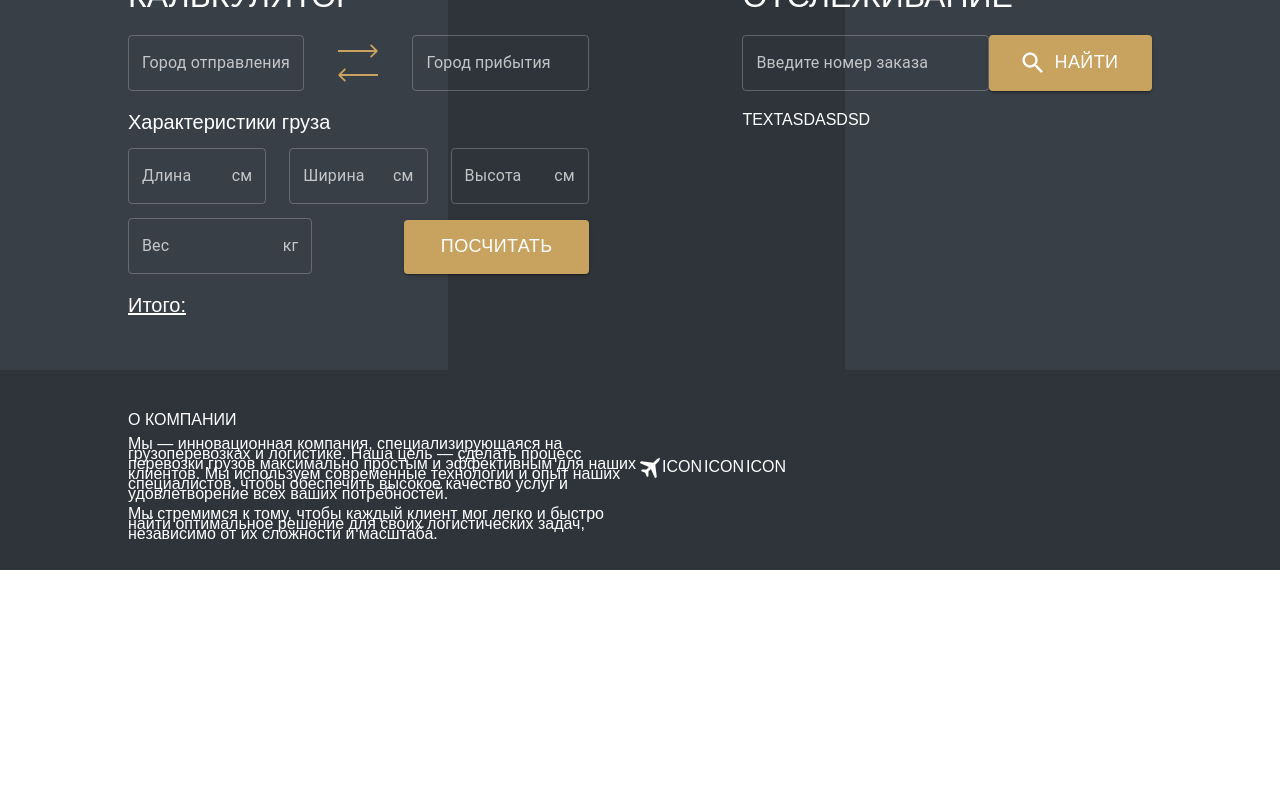
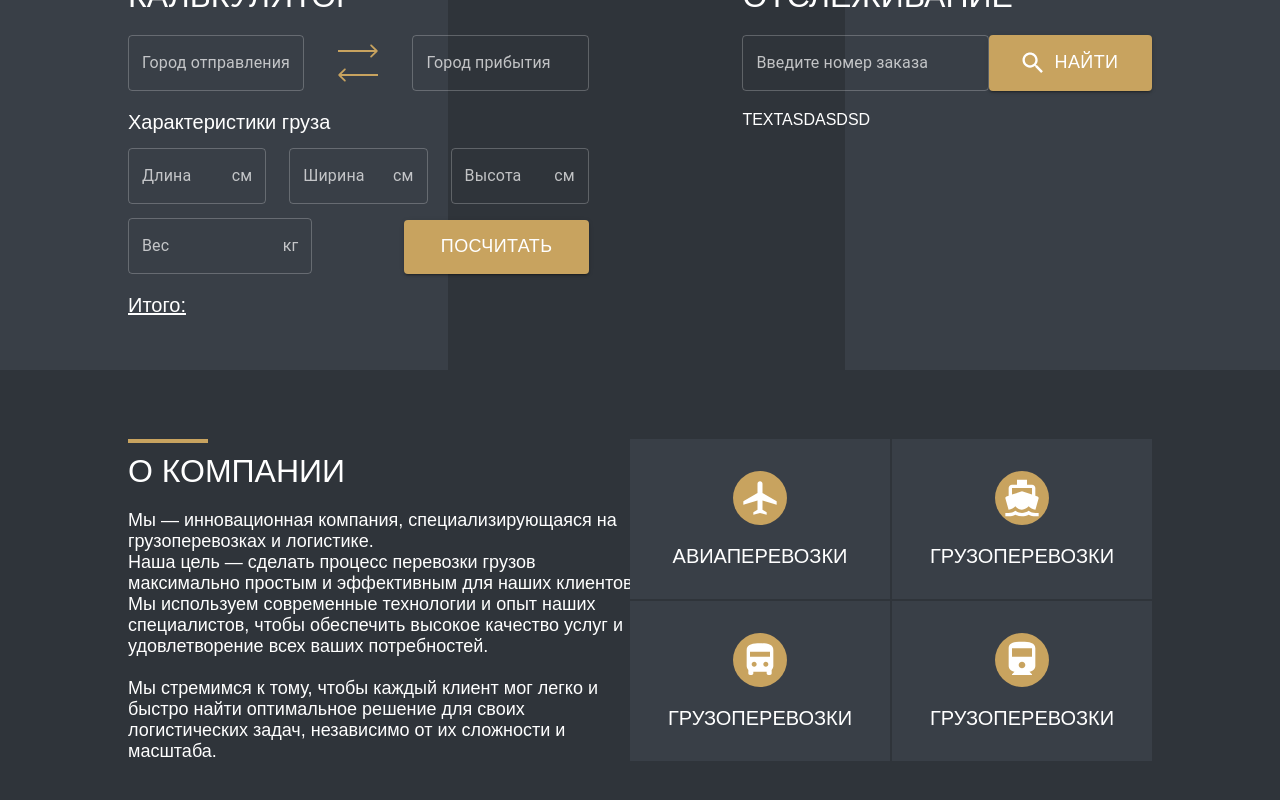
Before and after one commit to YourVieVV/transferCargoFront, a React (Vite) app: page / in a window 1280 px wide. Shown: the part 710-1510 px from the top of the page. Before the commit the page ends 1280 px from the top, so only its background shows below. Built offline with nearby package versions, Linux system fonts and the light colour scheme.

Commit message:
блок about

```diff
--- a/src/components/main/Main.tsx
+++ b/src/components/main/Main.tsx
@@ -3,6 +3,10 @@ import * as styles from './styleMain.module.scss';
 import { Airplane } from '@/assets/airplane';
 import { CargoImgBlock } from '@/components/main/cargoImgBlock';
 import { CalcAndTrackBlock } from '@/components/main/calcAndTrackBlock';
+import DirectionsBusFilledIcon from '@mui/icons-material/DirectionsBusFilled';
+import DirectionsBoatFilledIcon from '@mui/icons-material/DirectionsBoatFilled';
+import DirectionsRailwayIcon from '@mui/icons-material/DirectionsRailway';
+import AirplanemodeActiveIcon from '@mui/icons-material/AirplanemodeActive';
 
 export const Main = () => {
   return (
@@ -11,40 +15,23 @@ export const Main = () => {
 
       <CalcAndTrackBlock />
 
-      <div
-        style={{
-          height: '200px',
-          backgroundColor: '#2f343a',
-          display: 'flex',
-          justifyContent: 'center',
-        }}
-      >
-        <div
-          style={{
-            width: '80%',
-            display: 'flex',
-            alignItems: 'center',
-            flexWrap: 'wrap',
-          }}
-        >
-          <div
-            style={{
-              width: '50%',
-              display: 'flex',
-              gap: '10px',
-              flexWrap: 'wrap',
-              flexDirection: 'column',
-            }}
-          >
-            <div className={styles.featureMoreDetails} />
-            <span className={styles.bigTextMoreDetails}>О КОМПАНИИ</span>
+      <div className={styles.aboutCompanyContainer}>
+        <div className={styles.aboutCompanyBlock}>
+          <div className={styles.leftSideAboutCompany}>
+            <div className={styles.titleBlockContainer}>
+              <div className={styles.feature} />
+              <span className={styles.bigTextHCalc}>О КОМПАНИИ</span>
+            </div>
             <span className={styles.smallTextMoreDetails}>
               Мы — инновационная компания, специализирующаяся на грузоперевозках
-              и логистике. Наша цель — сделать процесс перевозки грузов
-              максимально простым и эффективным для наших клиентов. Мы
-              используем современные технологии и опыт наших специалистов, чтобы
-              обеспечить высокое качество услуг и удовлетворение всех ваших
-              потребностей.
+              и логистике.
+              <br />
+              Наша цель — сделать процесс перевозки грузов максимально простым и
+              эффективным для наших клиентов.
+              <br />
+              Мы используем современные технологии и опыт наших специалистов,
+              чтобы обеспечить высокое качество услуг и удовлетворение всех
+              ваших потребностей.
               <br />
               <br />
               Мы стремимся к тому, чтобы каждый клиент мог легко и быстро найти
@@ -52,20 +39,66 @@ export const Main = () => {
               их сложности и масштаба.
             </span>
           </div>
-          <div
-            style={{
-              width: '50%',
-              display: 'flex',
-              flexWrap: 'wrap',
-              gap: '2px',
-            }}
-          >
-            <div>
-              <Airplane />
+          <div className={styles.rightSideAboutCompany}>
+            <div className={styles.iconBlockContainer}>
+              <div className={styles.squareBlock}>
+                <div className={styles.iconContainerAbout}>
+                  <div className={styles.iconBlockAbout}>
+                    <AirplanemodeActiveIcon
+                      sx={{ width: '40px', height: '40px' }}
+                    />
+                  </div>
+                  <div>
+                    <span className={styles.defaultText}>АВИАПЕРЕВОЗКИ</span>
+                  </div>
+                </div>
+              </div>
+              <div>
+                <div className={styles.squareBlock}>
+                  <div className={styles.iconContainerAbout}>
+                    <div className={styles.iconBlockAbout}>
+                      <DirectionsBusFilledIcon
+                        sx={{ width: '40px', height: '40px' }}
+                      />
+                    </div>
+                    <div>
+                      <span className={styles.defaultText}>ГРУЗОПЕРЕВОЗКИ</span>
+                    </div>
+                  </div>
+                </div>
+              </div>
             </div>
-            <div>ICON</div>
-            <div>ICON</div>
-            <div>ICON</div>
+            <div className={styles.iconBlockContainer}>
+              <div
+                style={{ display: 'flex', gap: '2px', flexDirection: 'column' }}
+              >
+                <div className={styles.squareBlock}>
+                  <div className={styles.iconContainerAbout}>
+                    <div className={styles.iconBlockAbout}>
+                      <DirectionsBoatFilledIcon
+                        sx={{ width: '40px', height: '40px' }}
+                      />
+                    </div>
+                    <div>
+                      <span className={styles.defaultText}>ГРУЗОПЕРЕВОЗКИ</span>
+                    </div>
+                  </div>
+                </div>
+
+                <div className={styles.squareBlock}>
+                  <div className={styles.iconContainerAbout}>
+                    <div className={styles.iconBlockAbout}>
+                      <DirectionsRailwayIcon
+                        sx={{ width: '40px', height: '40px' }}
+                      />
+                    </div>
+                    <div>
+                      <span className={styles.defaultText}>ГРУЗОПЕРЕВОЗКИ</span>
+                    </div>
+                  </div>
+                </div>
+              </div>
+            </div>
           </div>
         </div>
       </div>
--- a/src/components/main/styleMain.module.scss
+++ b/src/components/main/styleMain.module.scss
@@ -90,7 +90,7 @@
   @include textTheme($fontSize:32px, $textAlign:left);
 }
 .smallTextMoreDetails {
-  @include textTheme($fontSize:16px, $lineHeight:10px);
+  @include textTheme($fontSize:18px, );
 }
 
 .calcForm {
@@ -160,7 +160,27 @@
   background-color: $colorBrown;
 }
 
+.squareBlock{
+  width:260px;
+  height:160px;
+  background-color:$colorLightGray;
 
+  @include flexBasePack($justifyContent:center, $alignItems:center);
+
+  .iconContainerAbout{
+    @include flexBasePack($flexDirection:column, $alignItems:center, $gap:20px);
+
+    .iconBlockAbout{
+      width:54px;
+      height:54px;
+      border-radius:100px;
+      background-color:$colorBrown;
+
+      @include flexBasePack($justifyContent:center, $alignItems:center, );
+    }
+  }
+
+}
 
 .containerImagesMoreDetails {
   width: 50%;
@@ -186,3 +206,36 @@ background:linear-gradient(
                 $colorLightGray 34% 65%,
                 $colorDarkGray 65% 100%,)
 }
+
+.defaultText{
+    @include textTheme();
+
+}
+
+.aboutCompanyContainer{
+  height: 460px;
+  background-color: $colorDarkGray;
+  @include flexBasePack($justifyContent:center);
+
+  .aboutCompanyBlock{
+    width: 80%;
+
+    @include flexBasePack($alignItems:center);
+
+    .leftSideAboutCompany {
+      width: 50%;
+
+      @include flexBasePack($flexDirection:column, $flexWrap:wrap, $gap:20px);
+    }
+
+    .rightSideAboutCompany {
+      width: 50%;
+
+      @include flexBasePack($justifyContent:flex-end, $gap:2px);
+
+      .iconBlockContainer{
+        @include flexBasePack($flexDirection:column, $gap:2px);
+      }
+    }
+  }
+}
```
